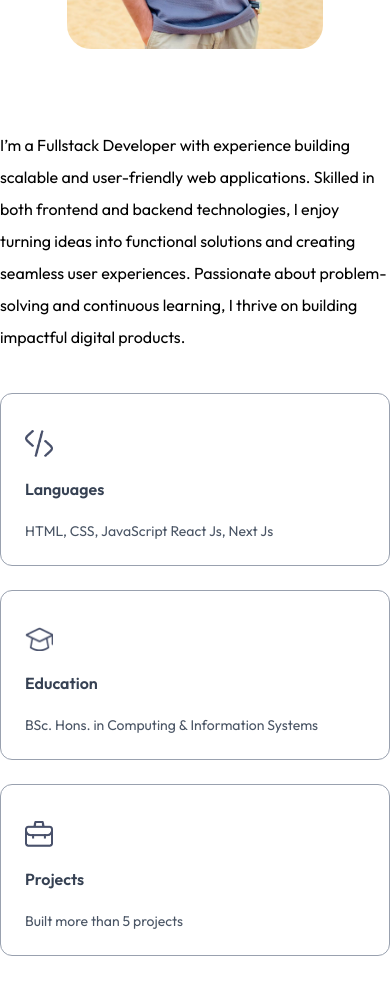
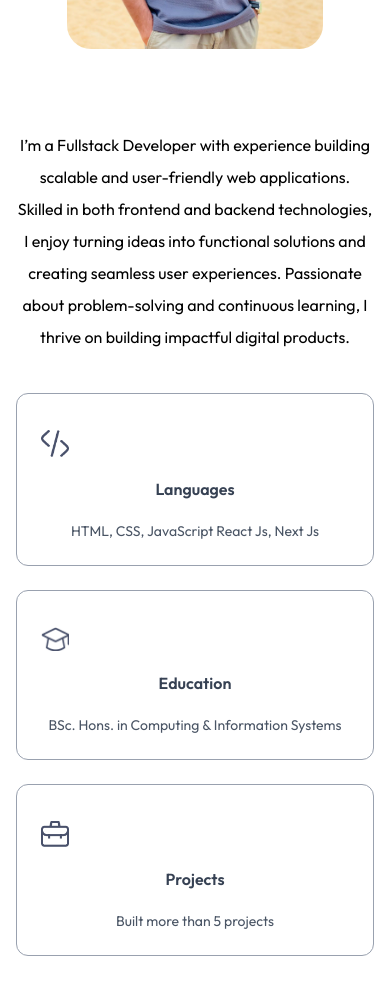
Before and after one commit to Ashan37/AshanPortfolio, a Next.js app: page / in a window 390 px wide. Shown: the part 1420-2414 px from the top of the page. Built offline with nearby package versions, Linux system fonts and the light colour scheme.

Commit message:
add hover to about part

```diff
--- a/app/components/About.jsx
+++ b/app/components/About.jsx
@@ -4,21 +4,26 @@ import { assets, infoList } from "../assets/assets";
 
 const About = () => {
   return (
-    <div id="about" className="w-full px-[12] py-10 mt-20 scroll">
+    <div id="about" className="w-full px-4 py-10 mt-20 scroll">
+      {/* Section titles */}
       <h4 className="mb-2 text-lg text-center font-Ovo">Introduction</h4>
       <h2 className="text-5xl text-center font-Ovo">About me</h2>
 
-      <div className="flex flex-col items-center w-full gap-20 my-20 lg:flex-row">
-        <div className="w-64 rounded sm:w-80 rounded-3xl max-w-none">
+      {/* Main flex container */}
+      <div className="flex flex-col items-center max-w-6xl gap-20 mx-auto my-20 lg:flex-row lg:items-center">
+
+        {/* Left: profile image */}
+        <div className="flex-shrink-0 w-64 sm:w-80 rounded-3xl">
           <Image
             src={assets.user_image}
-            alt="aaa"
+            alt="Profile photo"
             className="w-full rounded-3xl"
           />
         </div>
 
-        <div className="flex-1">
-          <p className="max-w-2xl mb-10 font-Ovo">
+        {/* Right: description + info cards */}
+        <div className="flex-1 text-center lg:text-left">
+          <p className="max-w-2xl mx-auto mb-10 font-Ovo lg:mx-0">
             I’m a Fullstack Developer with experience building scalable and
             user-friendly web applications. Skilled in both frontend and backend
             technologies, I enjoy turning ideas into functional solutions and
@@ -27,13 +32,17 @@ const About = () => {
             products.
           </p>
 
-          <ul className="grid max-w-2xl gap-6 grid-col-1 sm:grid-col-3">
-            {infoList.map(({icon, iconDark, title, description},index)=>(
-                <li className="border border-[0.5px] border-gray-400 rounded-xl p-6 cursor-pointer" key={index}>
-                    <Image src={icon} alt="title" className="mt-3 w-7"/>
-                    <h3 className="my-4 font-semibold text-gray-700">{title}</h3>
-                    <p className="text-sm text-gray-600">{description}</p>
-                </li>
+          {/* Info cards */}
+          <ul className="grid max-w-2xl grid-cols-1 gap-6 mx-auto sm:grid-cols-3 lg:mx-0">
+            {infoList.map(({ icon, iconDark, title, description }, index) => (
+              <li
+                key={index}
+                className="border border-[0.5px] border-gray-400 rounded-xl p-6 cursor-pointer hover:bg-lightHover hover:-translate-y-1 duration-500 hover:shadow-black"
+              >
+                <Image src={icon} alt={title} className="mt-3 w-7" />
+                <h3 className="my-4 font-semibold text-gray-700">{title}</h3>
+                <p className="text-sm text-gray-600">{description}</p>
+              </li>
             ))}
           </ul>
         </div>
--- a/tailwind.config.js
+++ b/tailwind.config.js
@@ -15,6 +15,10 @@ module.exports = {
         fontFamily:{
             Outfit: ['Outfit', 'sans-serif'],
             Ovo: ['Ovo', 'serif']
+        },
+        boxShadow:{
+            black: '4px 4px 0 #000',
+            'white': '4px 4px 0 #fff',
         }
     },
   },
```
